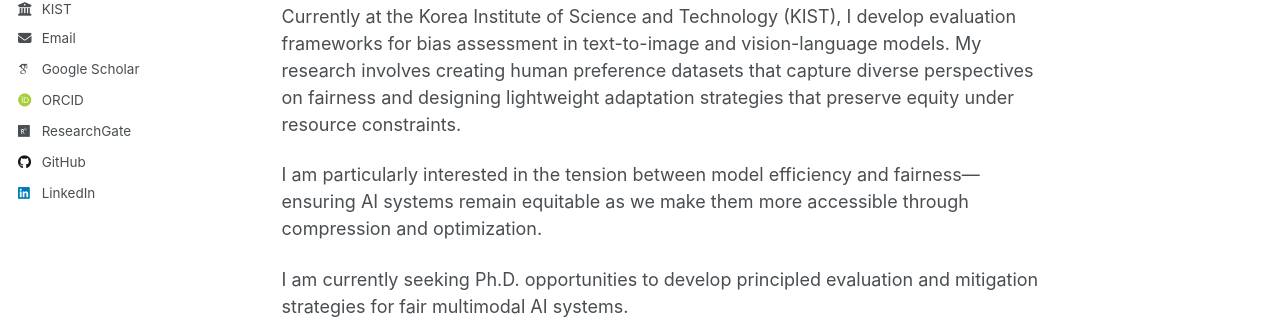
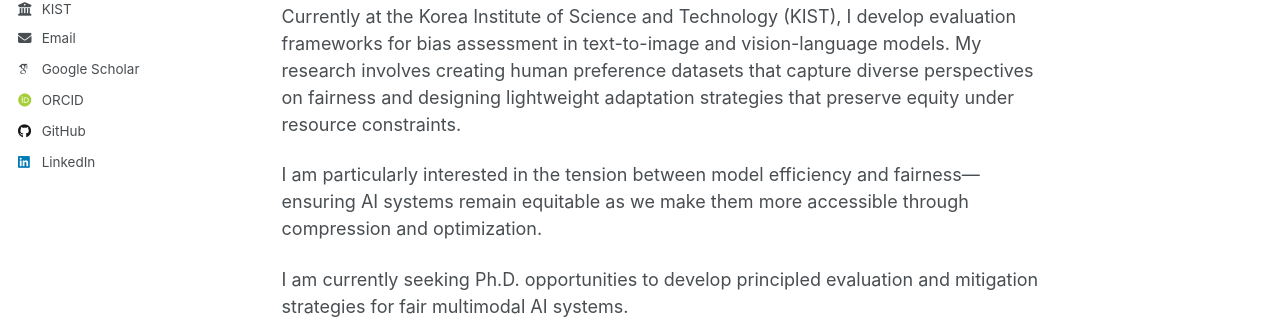
Before and after one commit to lakahaga/lakahaga.github.io, a Jekyll site: the page built from _pages/about.md, in a window 1280 px wide. Shown: the part 374-693 px from the top of the page. Built offline with Jekyll 4.4.1, drawn with Linux system fonts in a browser that asks for light colours; some web fonts are replaced; a script that is not in the unit is left out.

Commit message:
Remove researchgate URL from _config.yml
Commented out the researchgate URL in the config file.

```diff
--- a/_config.yml
+++ b/_config.yml
@@ -41,7 +41,7 @@ author:
   orcid            : "https://orcid.org/0009-0000-8111-7283"
   semantic         : # URL
   pubmed           : #
-  researchgate     : "https://www.researchgate.net/profile/Yerin-Choi-5"
+  researchgate     : # "https://www.researchgate.net/profile/Yerin-Choi-5"
   scopus           : # URL
 
   # Repositories and software development
```
